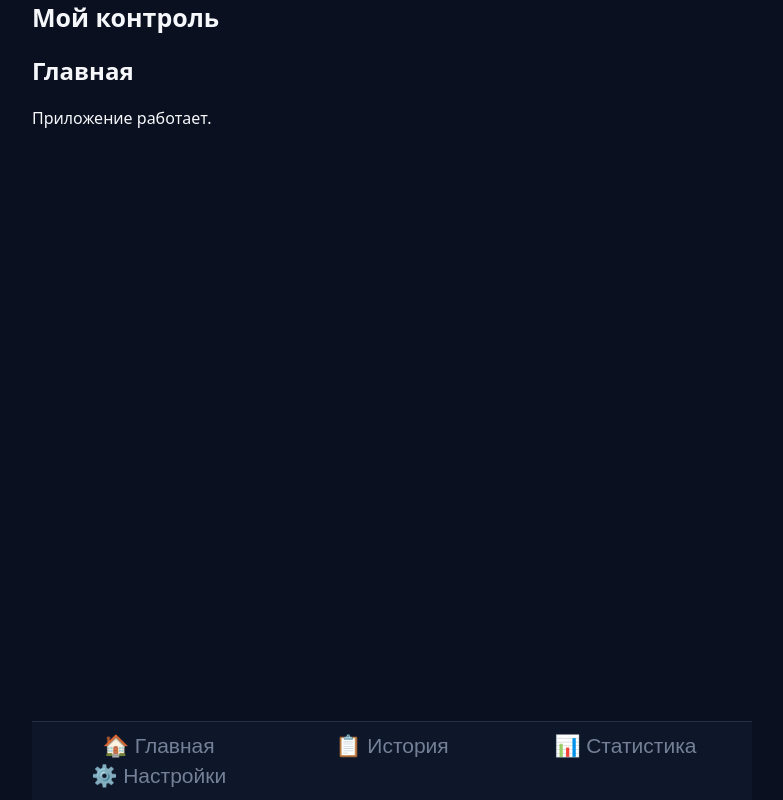
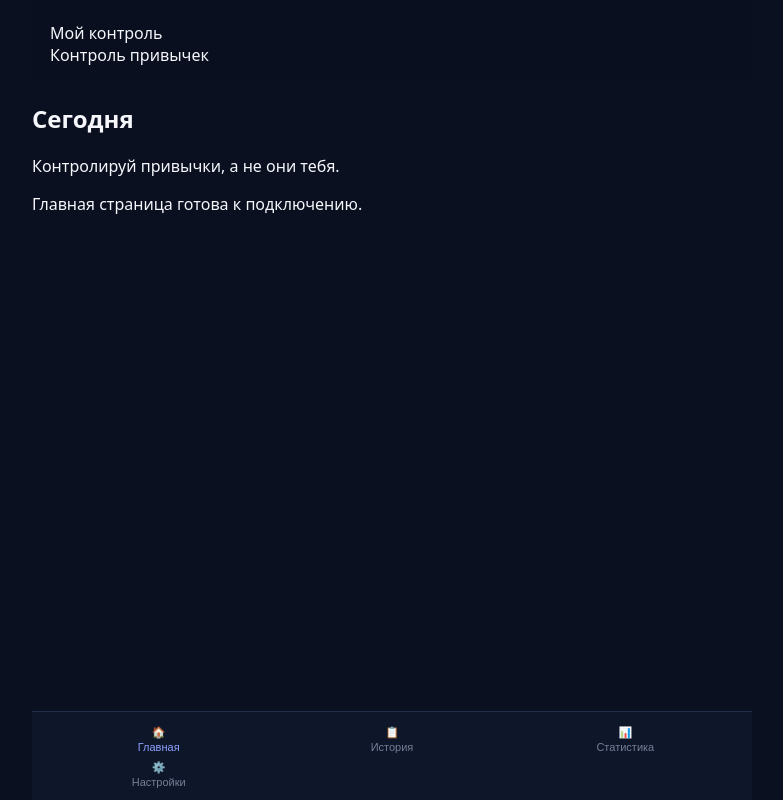
Before and after one commit to uswhiteus/energos-sigarets, a React (Vite) app: page / in a window 1280 px wide. Shown: the whole page, without its empty margins (248-1031 px from the left). Built offline with nearby package versions, Linux system fonts and the light colour scheme.

Commit message:
Update App.jsx

```diff
--- a/src/App.jsx
+++ b/src/App.jsx
@@ -1,34 +1,70 @@
 import React, { useState } from "react";
+
+import Header from "./components/Header";
+import BottomNav from "./components/BottomNav";
+import Popup from "./components/Popup";
+
+import Home from "./pages/Home";
+import History from "./pages/History";
+import Stats from "./pages/Stats";
+import Settings from "./pages/Settings";
 
 export default function App() {
   const [activeTab, setActiveTab] = useState("home");
 
+  const [history, setHistory] = useState({});
+
+  const [settings, setSettings] = useState({
+    cigaretteLimit: 10,
+    energyLimit: 2,
+    cigarettePrice: 250,
+    energyPrice: 100,
+    reductionEnabled: false,
+    reductionStep: 1,
+    reductionDays: 7,
+  });
+
+  const [popup, setPopup] = useState(null);
+
+  const renderPage = () => {
+    switch (activeTab) {
+      case "history":
+        return <History history={history} />;
+
+      case "stats":
+        return <Stats history={history} />;
+
+      case "settings":
+        return (
+          <Settings
+            settings={settings}
+            setSettings={setSettings}
+          />
+        );
+
+      case "home":
+      default:
+        return <Home />;
+    }
+  };
+
   return (
     <div className="app">
-      <h1>Мой контроль</h1>
+      <Header />
 
-      <div className="content">
-        <h2>Главная</h2>
-        <p>Приложение работает.</p>
+      <div className="app-content">
+        {renderPage()}
       </div>
 
-      <nav className="bottom-nav">
-        <button onClick={() => setActiveTab("home")}>
-          🏠 Главная
-        </button>
+      <BottomNav
+        activeTab={activeTab}
+        setActiveTab={setActiveTab}
+      />
 
-        <button onClick={() => setActiveTab("history")}>
-          📋 История
-        </button>
-
-        <button onClick={() => setActiveTab("stats")}>
-          📊 Статистика
-        </button>
-
-        <button onClick={() => setActiveTab("settings")}>
-          ⚙️ Настройки
-        </button>
-      </nav>
+      <Popup
+        message={popup}
+        onClose={() => setPopup(null)}
+      />
     </div>
   );
 }
```
